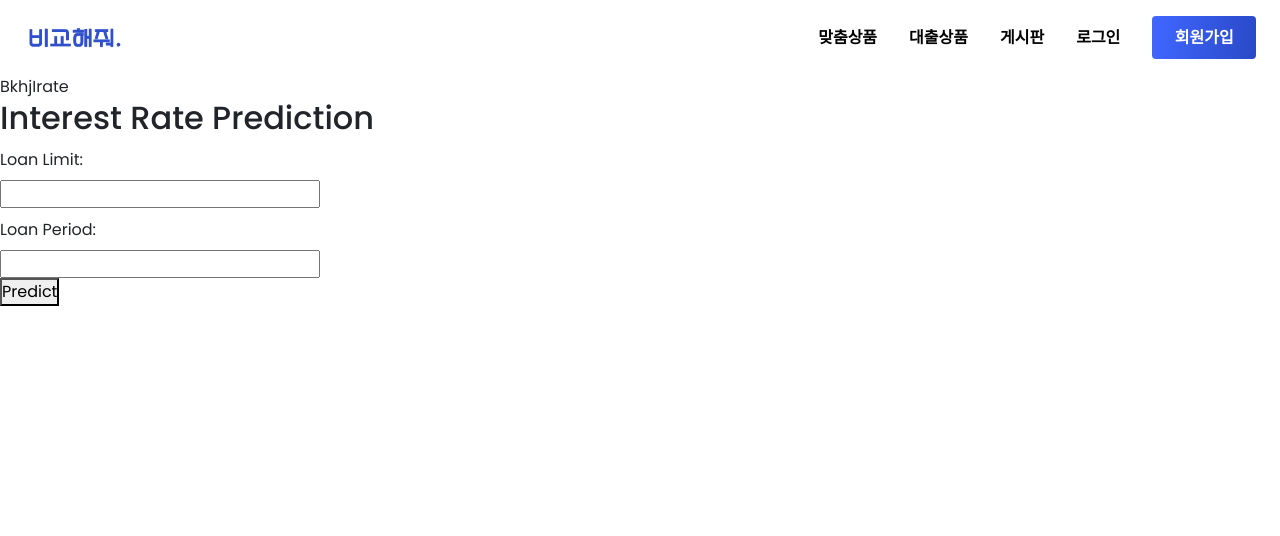
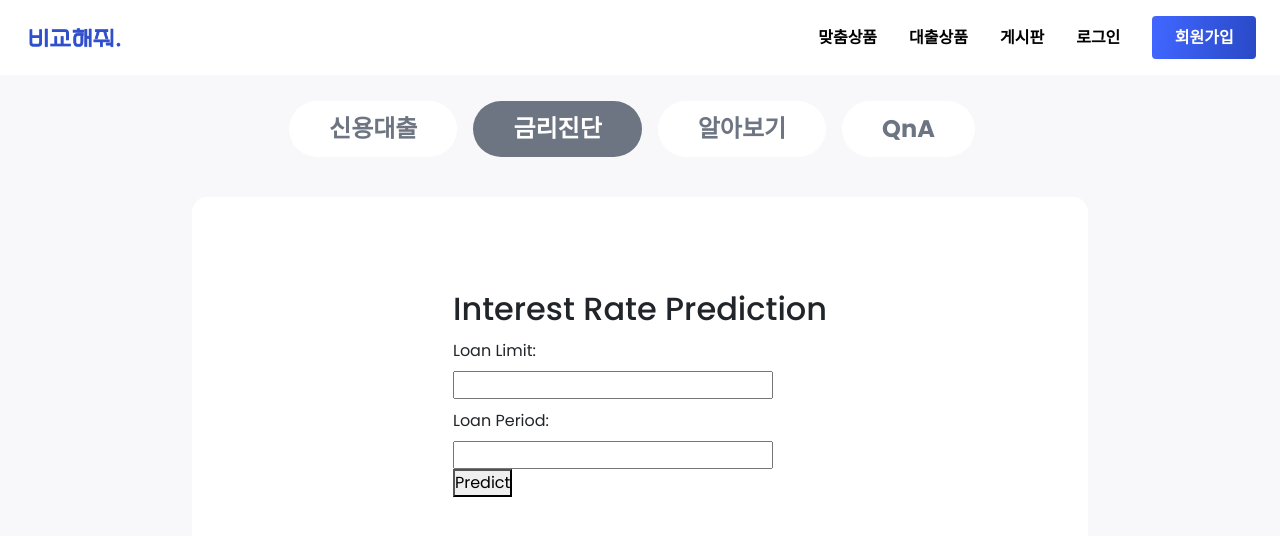
Before and after one commit to Hooddduck/BKHJ-frontend, a React (Create React App) app: page /Irate in a window 1280 px wide. Shown: the top 536 px of the page. Built offline with nearby package versions, Linux system fonts and the light colour scheme.

Commit message:
헤더,맞춤상품페이지수정

```diff
--- a/src/component/bkhj/Bkhjcustomization.jsx
+++ b/src/component/bkhj/Bkhjcustomization.jsx
@@ -53,8 +53,8 @@ const Bkhjcustomization = () => {
           >
             금리진단
           </button>
-          <div className="estate-button">부동산관리</div>
-          <div className="loans-button">담보대출</div>
+          <div className="estate-button">알아보기</div>
+          <div className="loans-button">QnA</div>
         </div>
         {/* 버튼창 end */}
         {/* 시작하기창 start*/}
--- a/src/component/bkhj/Bkhjirate.jsx
+++ b/src/component/bkhj/Bkhjirate.jsx
@@ -1,11 +1,69 @@
-import React from 'react'
+import React, { useState, useEffect } from "react";
+import AuthService from "../../services/auth.service";
+import axios from "axios";
+import { Link } from "react-router-dom";
+import { Button, Modal } from "react-bootstrap";
 import Irate from "../Irate"
 
 const BkhjIrate = () => {
+    const [derivedValues, setDerivedValues] = useState(null);
+    const [showModal, setShowModal] = useState(false);
+    const currentUser = AuthService.getCurrentUser();
+
+    useEffect(() => {
+      if (currentUser) {
+        axios
+          .get(`http://localhost:5000/api/customization?id=${currentUser.id}`)
+          .then((response) => {
+            setDerivedValues(response.data);
+          })
+          .catch((error) => {
+            console.error("Error:", error.response.data);
+          });
+      }
+    }, [currentUser]);
+
+    const handleModalOpen = () => {
+      setShowModal(true);
+    };
+
+    const handleModalClose = () => {
+      setShowModal(false);
+    };
+
   return (
     <>
-    <div>BkhjIrate</div>
-    <Irate/>
+      <section className="credit-section">
+        <div className="credit-wrapper">
+          <div className="user-info">
+            {currentUser && <p>{currentUser.username}</p>}
+          </div>
+          {/* 버튼창 start*/}
+          <div className="bkhj-top-menu">
+            <button
+              onClick={() => (window.location.href = "/credit")}
+              className="credit-button"
+            >
+              신용대출
+            </button>
+            <button
+              onClick={() => (window.location.href = "/credit")}
+              className="diagnosis-button"
+            >
+              금리진단
+            </button>
+            <div className="estate-button">알아보기</div>
+            <div className="loans-button">QnA</div>
+          </div>
+          {/* 버튼창 end */}
+          {/* 시작하기창 start*/}
+          <div className="credit-start">
+          <Irate/>
+          </div>
+        </div>
+        {/* 시작하기창 end*/}
+      </section>
+
     </>
   )
 }
--- a/src/component/bkhj/Credit.jsx
+++ b/src/component/bkhj/Credit.jsx
@@ -52,8 +52,8 @@ const Credit = () => {
             >
               금리진단
             </button>
-            <div className="estate-button">부동산관리</div>
-            <div className="loans-button">담보대출</div>
+            <div className="estate-button">자세히보기</div>
+            <div className="loans-button">QnA</div>
           </div>
           {/* 버튼창 end */}
           {/* 시작하기창 start*/}
--- a/src/components/Contact/Contact.jsx
+++ b/src/components/Contact/Contact.jsx
@@ -53,35 +53,7 @@ const Contact = () => {
             </div>
 
             {/* second row */}
-            <div className="flexStart row">
-              <div className="flexColCenter mode">
-                <div className="felxStart">
-                  <div className="flexColStart detail">
-                    <span className="primaryText">시세관리</span>
-                    <span className="secondaryText">
-                      우리집 시세변동을
-                      <br />
-                      확인해 보세요
-                    </span>
-                  </div>
-                </div>
-                <div className="flexCenter button">시작하기</div>
-              </div>
-              {/* forth mode */}
-              <div className="flexColCenter mode">
-                <div className="felxStart">
-                  <div className="flexColStart detail">
-                    <span className="primaryText">담보대출</span>
-                    <span className="secondaryText">
-                      적합한 담보대출을
-                      <br />
-                      확인해 보세요
-                    </span>
-                  </div>
-                </div>
-                <div className="flexCenter button">시작하기</div>
-              </div>
-            </div>
+
           </div>
         </div>
 
--- a/src/components/Header/Header.jsx
+++ b/src/components/Header/Header.jsx
@@ -86,7 +86,6 @@ const Header = () => {
                 onClick={() => handleLinkClick("/user")}
                 className="menu-link"
               >
-                User
               </a>
             </>
           ) : (
```
